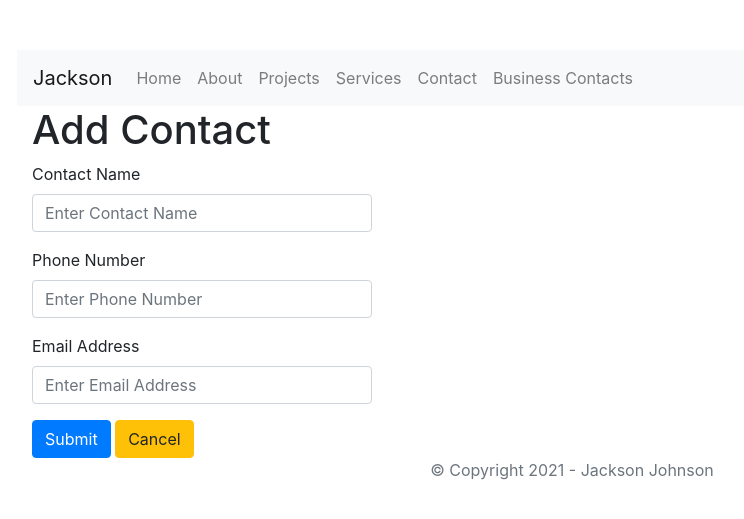
After one commit to its-jackson/assignment-1-web-development, a Node server app: page /add in a window 1280 px wide. The commit adds this page. Shown: the top 519 px of the page, without its empty margins (68-812 px from the left). Run offline with Node 20, Linux system fonts and the light colour scheme; some libraries are stand-ins or nearby versions.

Commit message:
added business list

```diff
--- a/app.js
+++ b/app.js
@@ -5,8 +5,11 @@ var app = express();
 // mongoose module
 var mongoose = require('mongoose');
 
+// body parser
+var bodyParser = require('body-parser');
+
 // book database route
-var contactListModel = require('./models/contacts');
+let contactListModel = require('./models/contacts');
 
 // port for server 8080 if not set
 // for heroku cloud hosting
@@ -17,6 +20,7 @@ let port = process.env.PORT || 8080;
 // user = admin
 const MONGODB_URI = 'mongodb+srv://admin:au8MwyULoOhdXRoz@cluster0.nsvts.mongodb.net/myFirstDatabase?retryWrites=true&w=majority';
 const db = require('./db');
+
 
 mongoose
 .connect(MONGODB_URI || db.URI)
@@ -39,6 +43,15 @@ app.set('view engine', 'ejs');
 
 // define the static file path
 app.use(express.static(__dirname+'/public'));
+
+// accept url encoded
+
+app.use(bodyParser.urlencoded({
+  extended: true
+}));
+
+// accept json
+app.use(bodyParser.json());
 
 // res.render to load up view file
 // home page route
@@ -100,24 +113,13 @@ app.get('/services', function(req, res) {
 
 // contact page route
 app.get('/contact', function(req, res) {
-
   res.render('pages/contact', {
 
   });
 });
 
-// book page route
+// list page route
 app.get('/list', function(req, res) {
-
-  var data = {
-    name: 'Jack',
-    author: 'Jack',
-    published: 1998,
-    price: 99.55
-  }
-
- //bookDB.insertMany(data);
-
   contactListModel.find((err, ContactList) => {
     if (err) {
         return console.error(err);
@@ -130,6 +132,86 @@ app.get('/list', function(req, res) {
   });
 });
 
+// add get route (CREATE OPERATION)
+app.get('/add', function(req, res) {
+  res.render('pages/add', {
+
+  });
+});
+
+// add post route (CREATE OPERATION)
+app.post('/add', function(req, res) {
+  var newContact = contactListModel({
+    "name": req.body.name,
+    "phone": req.body.phone,
+    "email": req.body.email
+  });
+
+  contactListModel.create(newContact, (err, contactListModel) => {
+    if (err) {
+      console.log(err);
+      res.end(err);
+    } else {
+      // refresh contact list
+      res.redirect('/list');
+    }
+  });
+});
+
+// edit get route (UPDATE OPERATION)
+app.get('/edit/:id', function(req, res) {
+  var id =  req.params.id;
+
+  contactListModel.findById(id, (err, currentContact) => {
+    if (err) {
+      console.log(err);
+      res.end(err);
+    } else {
+      // show edit view
+      res.render('pages/edit', {
+        contact: currentContact
+      })
+    }
+  });
+});
+
+// edit post route (UPDATE OPERATION)
+app.post('/edit/:id', function(req, res) {
+  var id = req.params.id;
+
+  var updateContact = contactListModel({
+    "_id": id,
+    "name": req.body.name,
+    "phone": req.body.phone,
+    "email": req.body.email
+  });
+
+  contactListModel.updateOne({_id: id}, updateContact, (err) => {
+    if (err) {
+      console.log(err);
+      res.end(err);
+    } else {
+      // refresh contact list
+      res.redirect('/list');
+    }
+  });
+});
+
+// delete get route
+app.get('/delete/:id', function(req, res) {
+  var id = req.params.id;
+
+  contactListModel.remove({_id: id}, (err) => {
+    if (err) {
+      console.log(err);
+      res.end(err);
+    } else {
+      // refresh contact list
+      res.redirect('/list');
+    }
+  });
+});
+
 // set listening port
 app.listen(port);
 console.log('Server listening on port ' + port);
--- a/models/contacts.js
+++ b/models/contacts.js
@@ -1,13 +1,14 @@
+let express = require('express');
 // mongoose module
 var mongoose = require('mongoose');
 // create a model class
 var Contact = mongoose.Schema({
     name: String,
     phone: Number,
-    email: String,
+    email: String
 },
 {
     collection: "contacts" // the table in the database
 });
 // export
-module.exports = mongoose.model('List', Contact);
+module.exports = mongoose.model('Contact', Contact);
--- a/package.json
+++ b/package.json
@@ -10,9 +10,11 @@
   "author": "",
   "license": "ISC",
   "dependencies": {
+    "body-parser": "^1.19.0",
     "ejs": "^3.1.6",
     "express": "^4.17.1",
     "mongoose": "^6.0.10",
-    "nodemon": "^2.0.13"
+    "nodemon": "^2.0.13",
+    "save": "^2.4.0"
   }
 }
--- /dev/null
+++ b/views/pages/add.ejs
@@ -0,0 +1,58 @@
+<!DOCTYPE html>
+<html lang="en">
+<!--
+  Author: Jackson Johnson 301174798
+  Date: September 16th, 2021
+  Time: 9:16 PM TORONTO
+-->
+
+<head>
+    <%- include('../partials/head'); %>
+</head>
+
+<body class="container">
+
+    <header>
+        <%- include('../partials/header'); %>
+    </header>
+
+    <main>
+        <div class="container">
+            <div class="row">
+                <div class="offest-md-2 col-md-4">
+                    <h1>Add Contact</h1>
+
+                    <form class="form" method="POST">
+                        <div class="form-group">
+                            <label for="nameTextField">Contact Name</label>
+                            <input type="text" class="form-control" id="nameTextField" placeholder="Enter Contact Name" name="name" required>
+                        </div>
+
+                        <div class="form-group">
+                            <label for="phoneTextField">Phone Number</label>
+                            <input type="number" class="form-control" id="phoneTextField" placeholder="Enter Phone Number" name="phone" required>
+                        </div>
+
+                        <div class="form-group">
+                            <label for="emailTextField">Email Address</label>
+                            <input type="email" class="form-control" id="emailTextField" placeholder="Enter Email Address" name="email" required>
+                        </div>
+
+                        <button class="btn btn-primary" type="submit">
+                            Submit
+                        </button>
+
+                        <a href="/list" class="btn btn-warning">Cancel</a>
+                    </form>
+                </div>
+            </div>
+        </div>
+    </main>
+
+    <footer>
+        <%- include('../partials/footer'); %>
+    </footer>
+
+</body>
+
+</html>
```
Also changed, not shown: views/pages/edit.ejs (added, +58 -0 lines), views/pages/list.ejs (+9 -0 lines), views/pages/delete.ejs (added), 1 other file.
